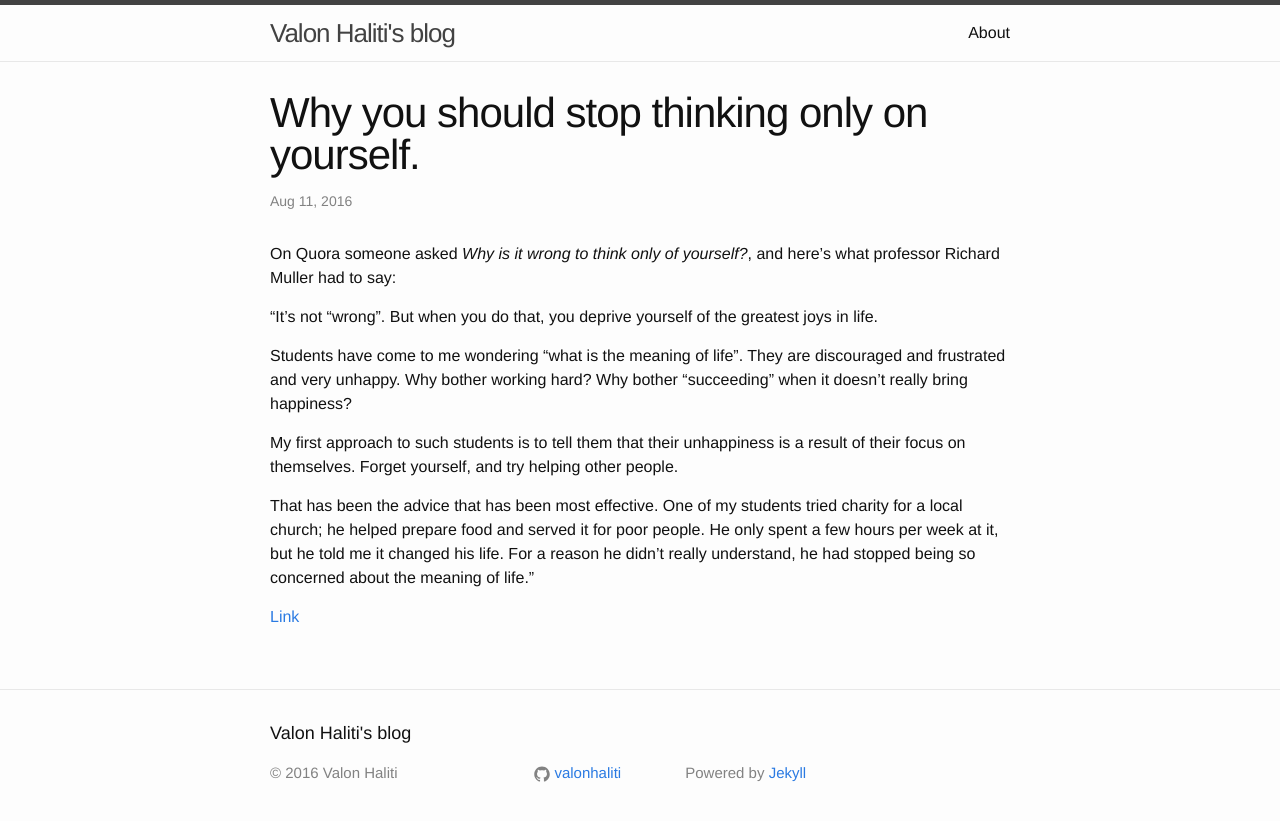
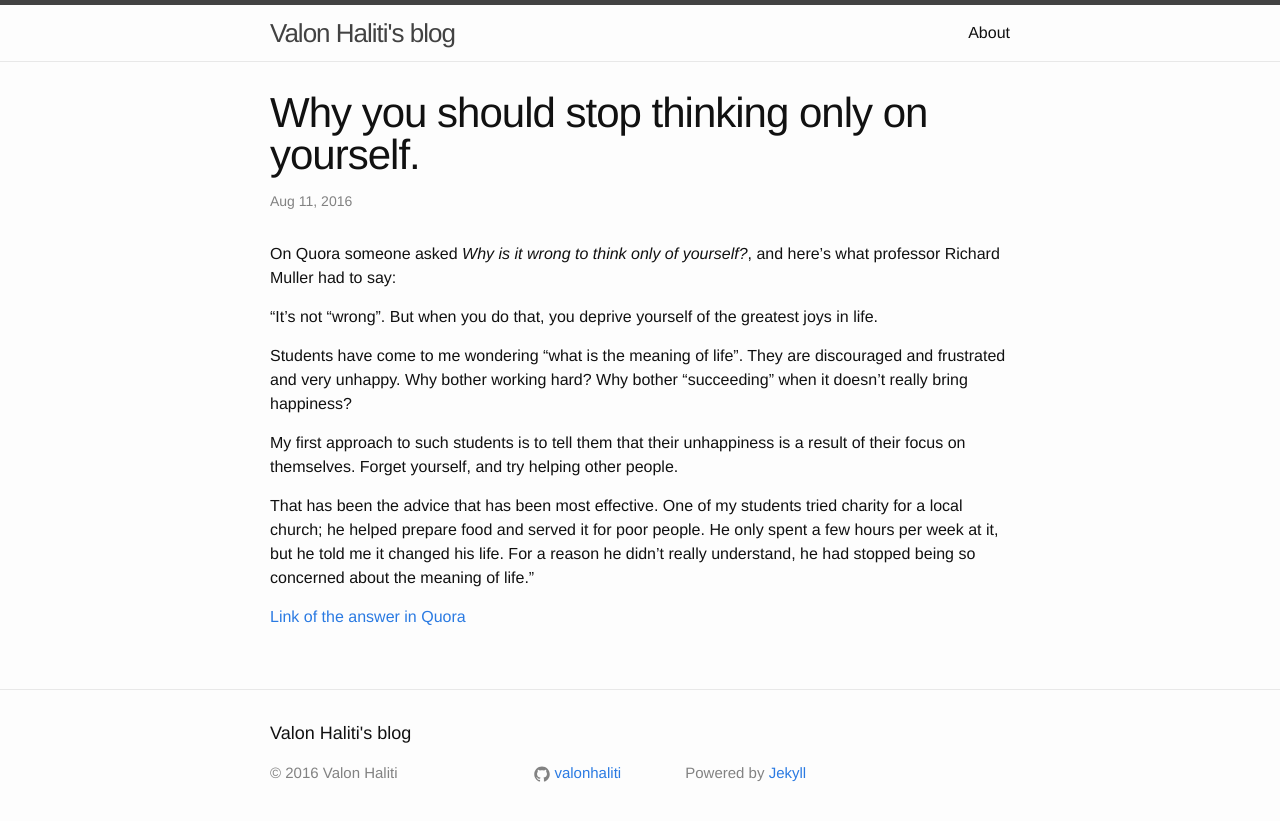
Before and after one commit to valonhaliti/valonhaliti.github.io, a Jekyll site: the page built from _posts/2016-08-11-why-you-should-not -think-only-of-yourself.markdown, in a window 1280 px wide. Shown: the top 821 px of the page. Built offline with Jekyll 4.4.1, drawn with Linux system fonts in a browser that asks for light colours.

Commit message:
Update 2016-08-11-why-you-should-not -think-only-of-yourself.markdown

```diff
--- a/_posts/2016-08-11-why-you-should-not -think-only-of-yourself.markdown
+++ b/_posts/2016-08-11-why-you-should-not -think-only-of-yourself.markdown
@@ -16,4 +16,4 @@ My first approach to such students is to tell them that their unhappiness is a r
 
 That has been the advice that has been most effective. One of my students tried charity for a local church; he helped prepare food and served it for poor people. He only spent a few hours per week at it, but he told me it changed his life.  For a reason he didn't really understand, he had stopped being so concerned about the meaning of life.”
 
-[Link](https://www.quora.com/Why-is-it-wrong-to-think-only-of-yourself)
+[Link of the answer in Quora](https://www.quora.com/Why-is-it-wrong-to-think-only-of-yourself)
```
